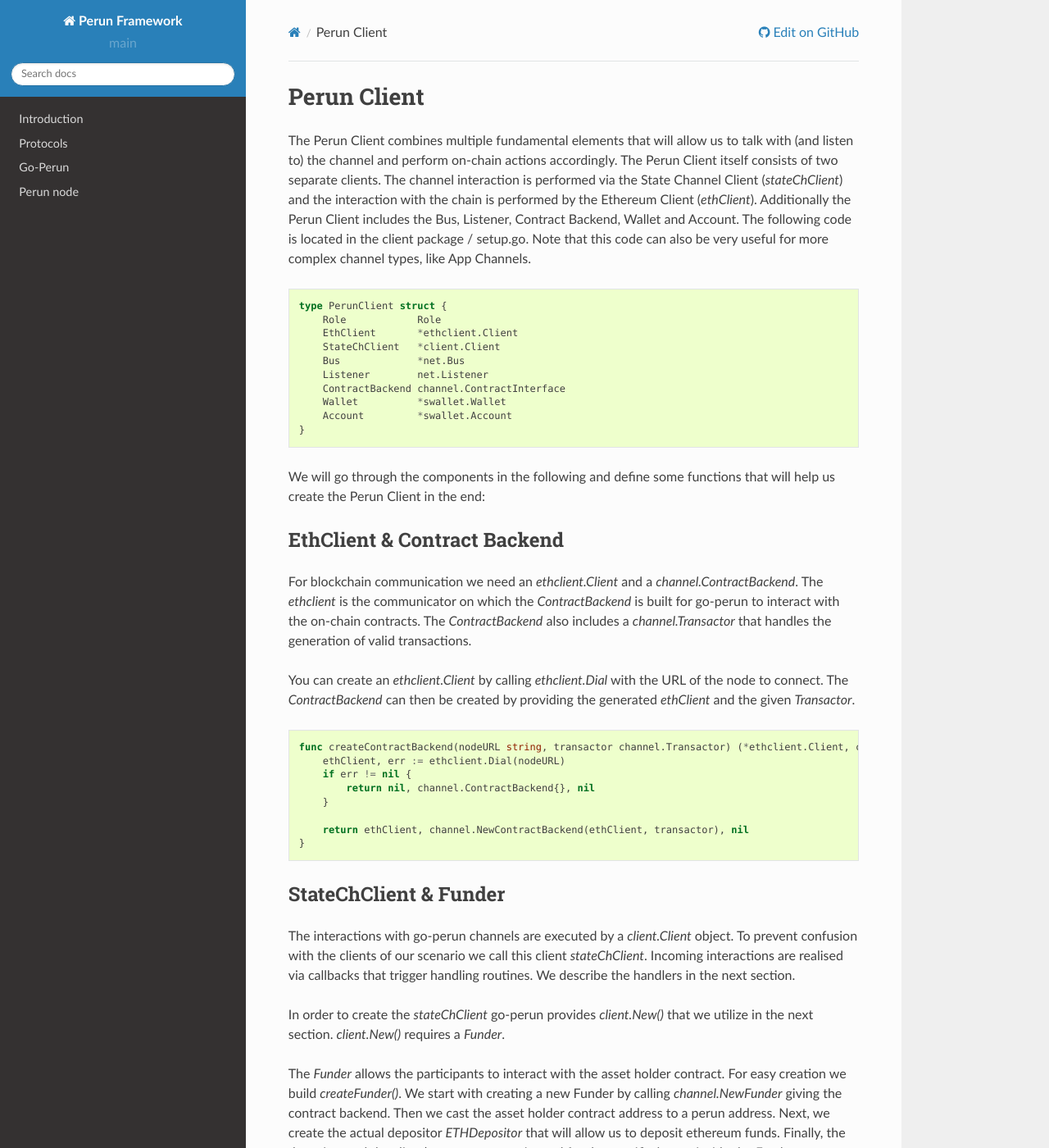
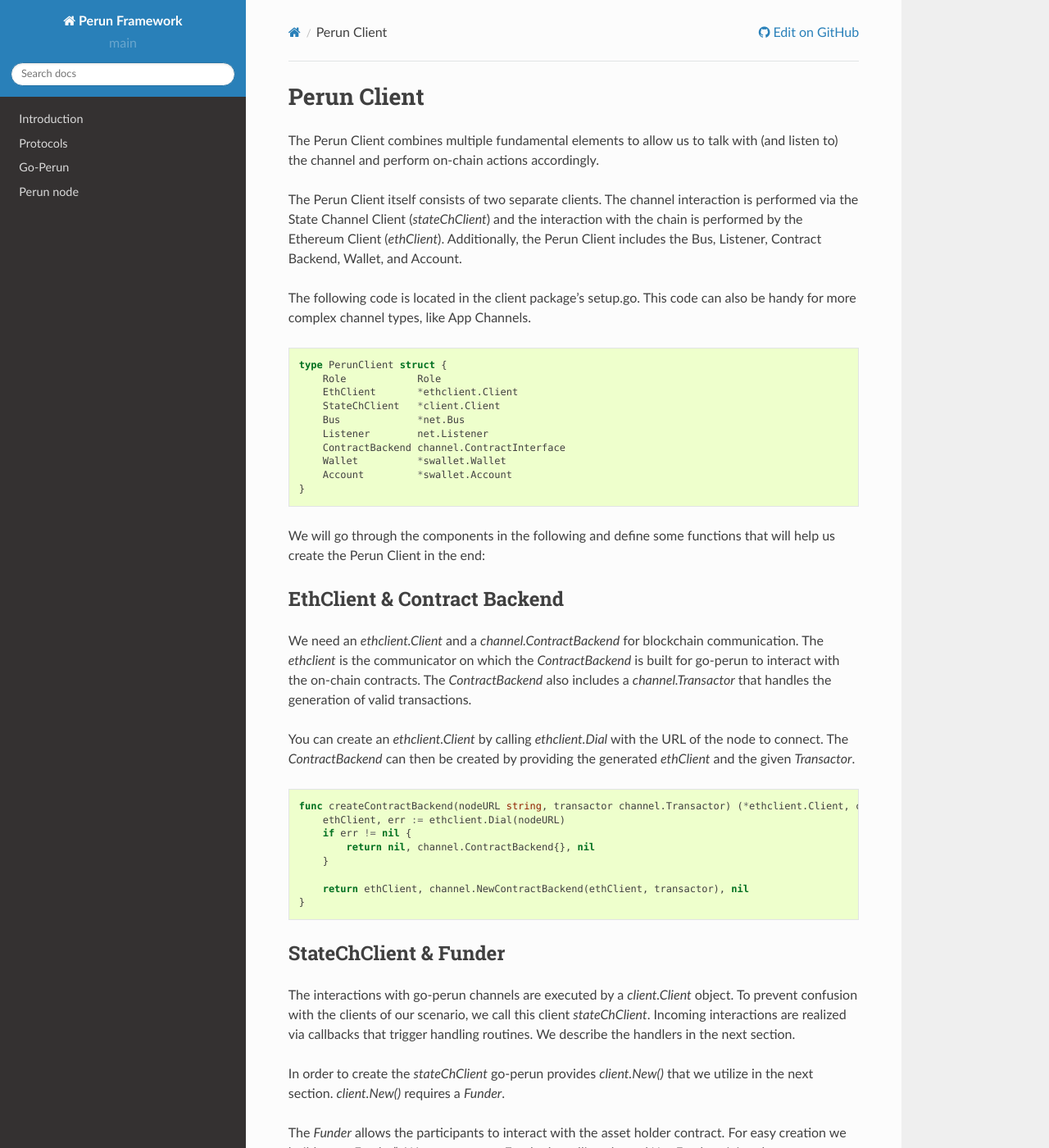
Before and after one commit to hyperledger-labs/perun-doc, a Sphinx documentation site: the page built from source/go-perun/new_tutorial/setup/perunclient.rst, in a window 1280 px wide and 1400 px high. Shown: the whole window at 82% size. Built offline with Sphinx 7.4.7 and the Read the Docs theme 2.0.0, drawn with Linux system fonts in a browser that asks for light colours; pages that are not in the unit, such as notebooks, are missing from menus; some of the changed text lies outside the part shown.

Commit message:
payment-channel: improved language in perunclient.rst

```diff
--- a/source/go-perun/new_tutorial/setup/perunclient.rst
+++ b/source/go-perun/new_tutorial/setup/perunclient.rst
@@ -1,13 +1,15 @@
 Perun Client
 ============
-The Perun Client combines multiple fundamental elements that will allow us to
+The Perun Client combines multiple fundamental elements to allow us to
 talk with (and listen to) the channel and perform on-chain actions accordingly.
+
 The Perun Client itself consists of two separate clients.
 The channel interaction is performed via the State Channel Client (`stateChClient`)
 and the interaction with the chain is performed by the Ethereum Client (`ethClient`).
-Additionally the Perun Client includes the Bus, Listener, Contract Backend, Wallet and Account.
-The following code is located in the client package / setup.go.
-Note that this code can also be very useful for more complex channel types, like App Channels.
+Additionally, the Perun Client includes the Bus, Listener, Contract Backend, Wallet, and Account.
+
+The following code is located in the client package's setup.go.
+This code can also be handy for more complex channel types, like App Channels.
 
 .. code-block:: go
 
@@ -26,7 +28,7 @@
 
 EthClient & Contract Backend
 ---------
-For blockchain communication we need an `ethclient.Client` and a `channel.ContractBackend`.
+We need an `ethclient.Client` and a `channel.ContractBackend` for blockchain communication.
 The `ethclient` is the communicator on which the `ContractBackend` is built for go-perun to interact with the on-chain contracts.
 The `ContractBackend` also includes a `channel.Transactor` that handles the generation of valid transactions.
 
@@ -47,8 +49,8 @@
 StateChClient & Funder
 -------------
 The interactions with go-perun channels are executed by a `client.Client` object.
-To prevent confusion with the clients of our scenario we call this client `stateChClient`.
-Incoming interactions are realised via callbacks that trigger handling routines.
+To prevent confusion with the clients of our scenario, we call this client `stateChClient`.
+Incoming interactions are realized via callbacks that trigger handling routines.
 We describe the handlers in the next section.
 
 In order to create the `stateChClient` go-perun provides `client.New()` that we utilize in the next section.
@@ -56,7 +58,7 @@
 
 The `Funder` allows the participants to interact with the asset holder contract.
 For easy creation we build `createFunder()`.
-We start with creating a new Funder by calling `channel.NewFunder` giving the contract backend.
+We create a new Funder by calling `channel.NewFunder`, giving the contract backend.
 Then we cast the asset holder contract address to a perun address.
 Next, we create the actual depositor `ETHDepositor` that will allow us to deposit ethereum funds.
 Finally, the depositor and the client's account are registered for the specified asset inside the `Funder`.
@@ -76,7 +78,7 @@
 
 The `Listener` allows participants to listen for incoming peer-to-peer connections.
 The `Bus` is needed to initialize the perun client later on and forms the central message bus used as the transport layer abstraction of the channel network.
-To build these two components we create `setupNetwork()`:
+To build these two components, we create `setupNetwork()`:
 
 .. code-block:: go
 
@@ -102,7 +104,7 @@
 Perun Client generation
 -----------------------
 We bring everything together in one central `setupPerunClient()` functionality.
-For easy transfer of the arguments we utilize a config struct:
+For easy transfer of the arguments, we utilize a config struct:
 
 .. code-block:: go
 
```
Also changed, not shown: other parts of source/go-perun/new_tutorial/setup/perunclient.rst (+5 -4 lines).
